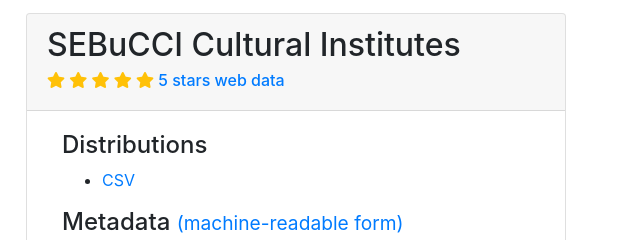
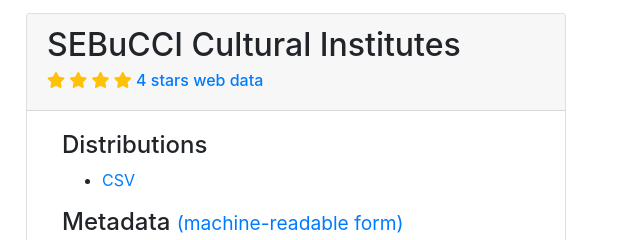
Before and after one commit to ProjectOpenAccess/ProjectOpenAccess.github.io, a plain HTML site: page index.html in a window 1280 px wide. Shown: the part 471-711 px from the top of the page, 629-1269 px from the left. Drawn offline with nearby package versions, Linux system fonts and the light colour scheme.

Commit message:
Update index.html

```diff
--- a/index.html
+++ b/index.html
@@ -208,9 +208,8 @@
                 <i class="fas fa-star"></i>
                 <i class="fas fa-star"></i>
                 <i class="fas fa-star"></i>
-                <i class="fas fa-star"></i>
               </span>
-              <a target="_blank" href="https://5stardata.info/en/#what-are-the-costs--benefits-of--web-data">5
+              <a target="_blank" href="https://5stardata.info/en/#what-are-the-costs--benefits-of--web-data">4
                 stars
                 web data</a>
             </h6>
```
